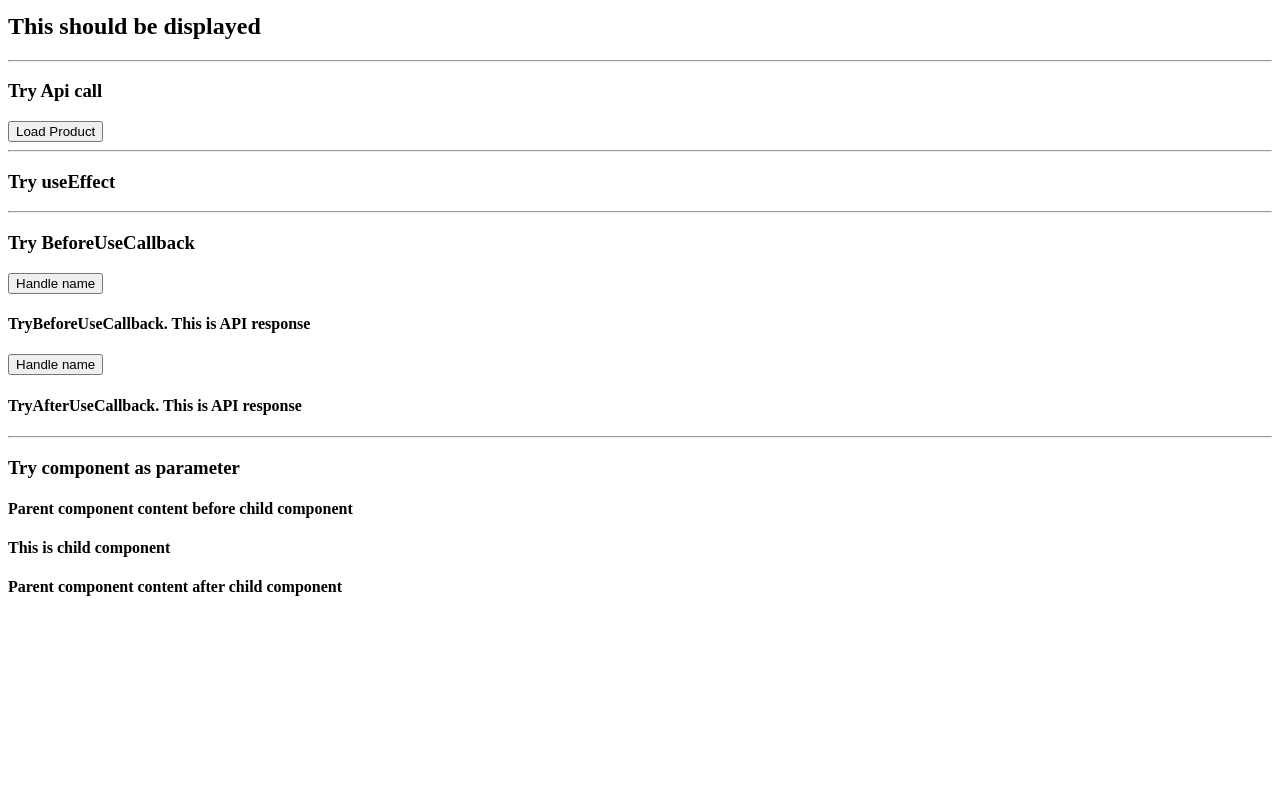
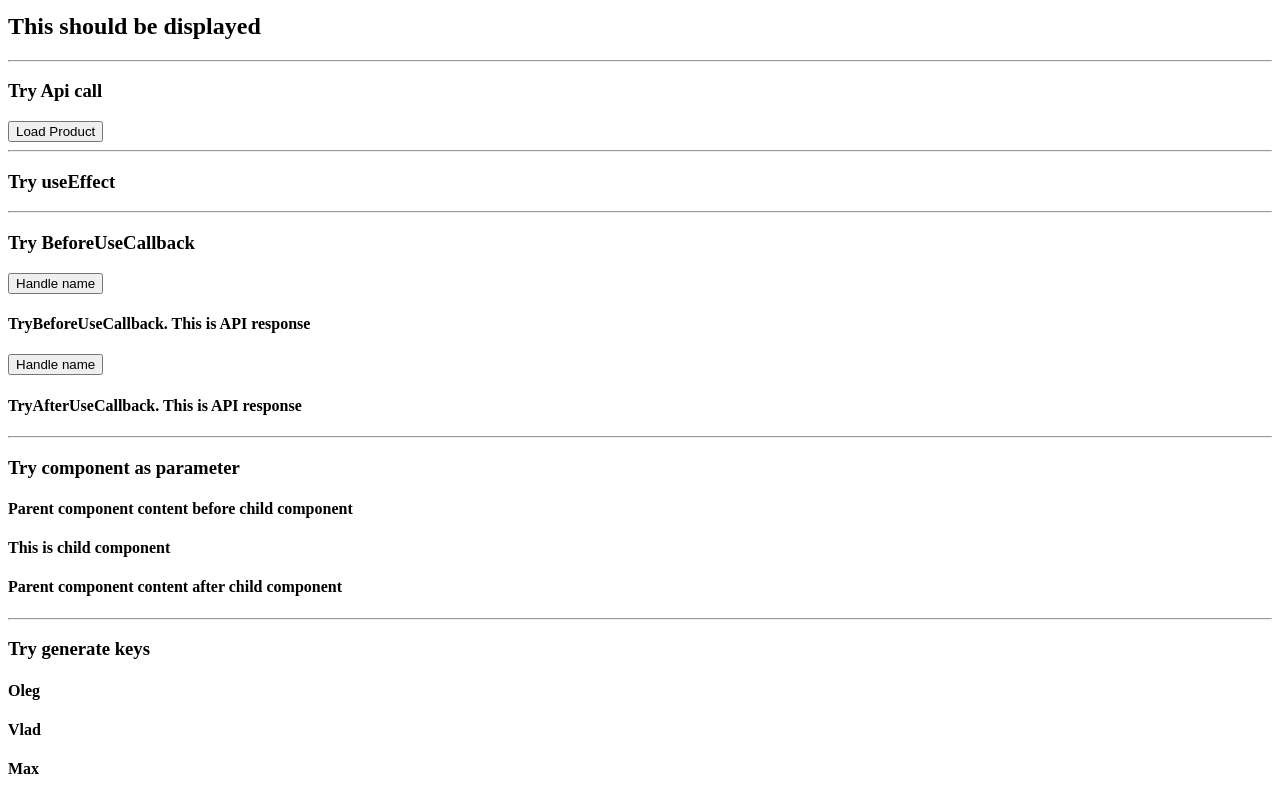
Before and after one commit to kihtov23/react-typescript, a React (Create React App) app in the folder app/: page / in a window 1280 px wide. Shown: the part 456-1256 px from the top of the page. Before the commit the page ends 1074 px from the top, so only its background shows below. Built offline with nearby package versions, Linux system fonts and the light colour scheme; no server answers.

Commit message:
random keys with uuid and v4

```diff
--- a/app/package.json
+++ b/app/package.json
@@ -10,11 +10,13 @@
     "@types/node": "^16.18.34",
     "@types/react": "^18.2.8",
     "@types/react-dom": "^18.2.4",
+    "@types/uuid": "^9.0.2",
     "axios": "^1.4.0",
     "react": "^18.2.0",
     "react-dom": "^18.2.0",
     "react-scripts": "5.0.1",
     "typescript": "^4.9.5",
+    "uuid": "^9.0.0",
     "web-vitals": "^2.1.4"
   },
   "scripts": {
--- a/app/src/App.tsx
+++ b/app/src/App.tsx
@@ -11,6 +11,7 @@ import {
 } from "./features/use-callback";
 import { TryParentComponent } from "./features/component-as-parameter/parent-component";
 import { TryChildComponent } from "./features/component-as-parameter/child-component";
+import { TryGenerateKeys } from "./features/generate-keys";
 
 function App() {
   return (
@@ -43,6 +44,9 @@ function App() {
       <TryParentComponent>
         <TryChildComponent />
       </TryParentComponent>
+      <hr />
+      <h3>Try generate keys </h3>
+      <TryGenerateKeys />
     </>
   );
 }
--- /dev/null
+++ b/app/src/features/generate-keys.tsx
@@ -0,0 +1,22 @@
+//npm i uuid
+//npm i @types/uuid
+import { useState } from "react";
+import { v4 } from "uuid";
+
+export function TryGenerateKeys() {
+  const namesList = ["Oleg", "Vlad", "Max"];
+  return (
+    <>
+      {namesList.map((value, index) => {
+        // generate random guid
+
+        return <h4 key={v4()}>{value}</h4>;
+      })}
+    </>
+  );
+}
+
+// ! random guid could lead to an issues sometimes. For example,
+// sometimes input field loses focus after typing a character.
+// I faced that when those inputs were generated via map from some list,I used random keys
+// and updated form and list as well.
```
Also changed, not shown: 1 other file (tests, documents, lock files or other folders).
